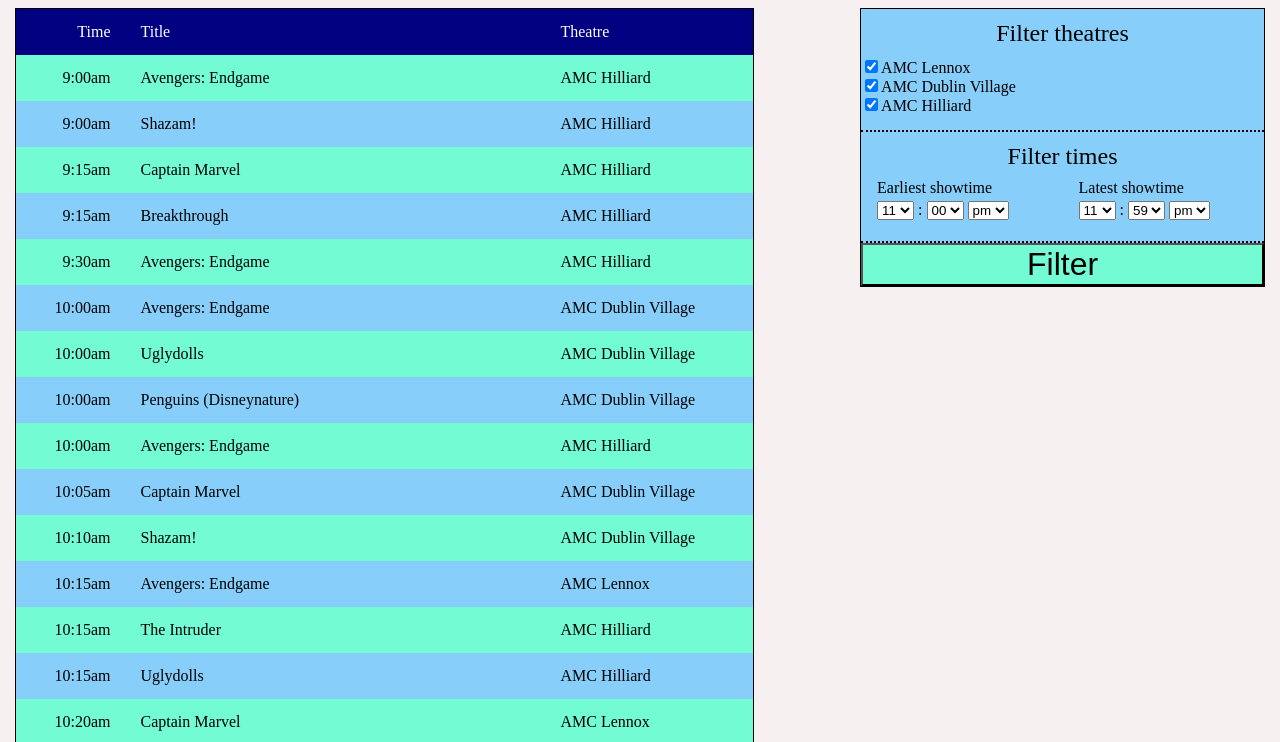
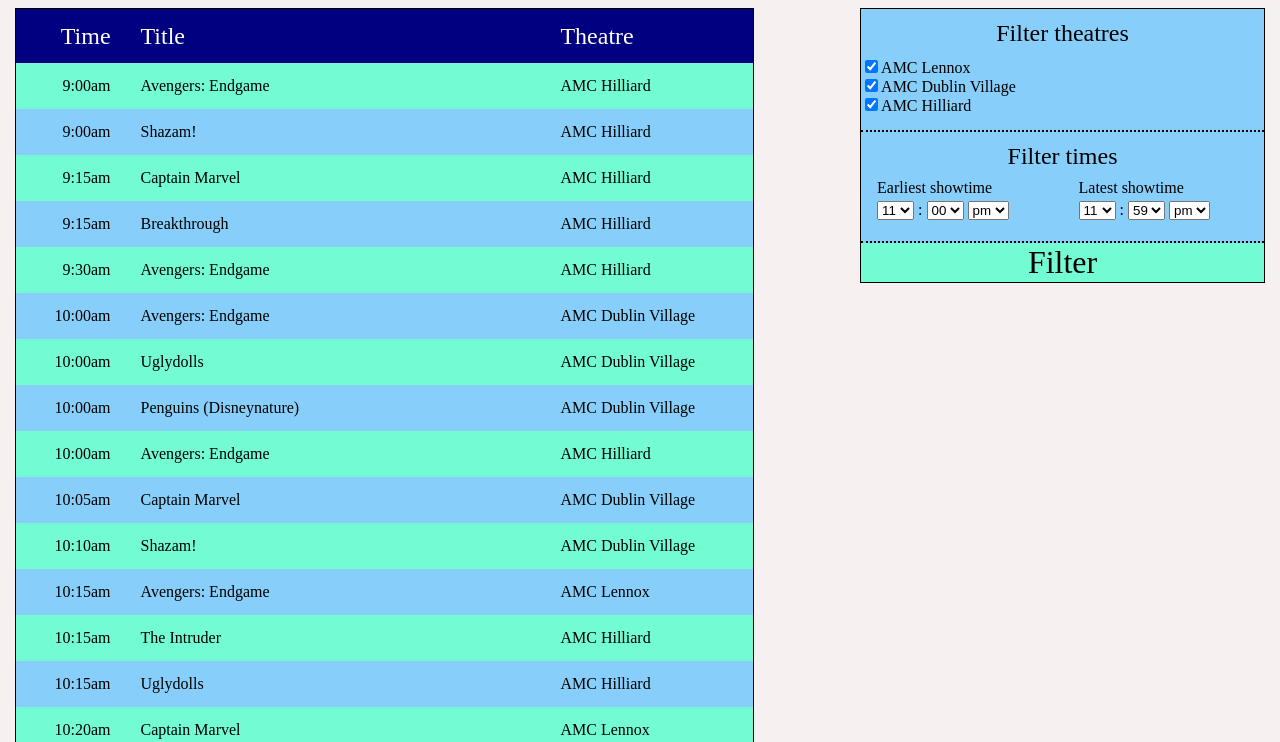
Before and after one commit to JustinKnueppel/MovieTimes, a website: page Frontend/index.html in a window 1280 px wide. Shown: the part 55-797 px from the top of the page. Drawn offline with Linux system fonts and the light colour scheme.

Commit message:
Fix font inconsistencies

```diff
--- a/Frontend/styles/main.css
+++ b/Frontend/styles/main.css
@@ -175,6 +175,7 @@
     text-align: left;
     background-color: navy;
     color: white;
+    font-size: 1.5em;
 }
 
 tr:nth-child(odd) td {
@@ -248,6 +249,9 @@
 #submit-filter {
     font-size: 2em;
     background: #73fbd3;
+    border: none;
+    font-family: inherit;
+    font-weight: normal;
 }
 
 .footer {
```
